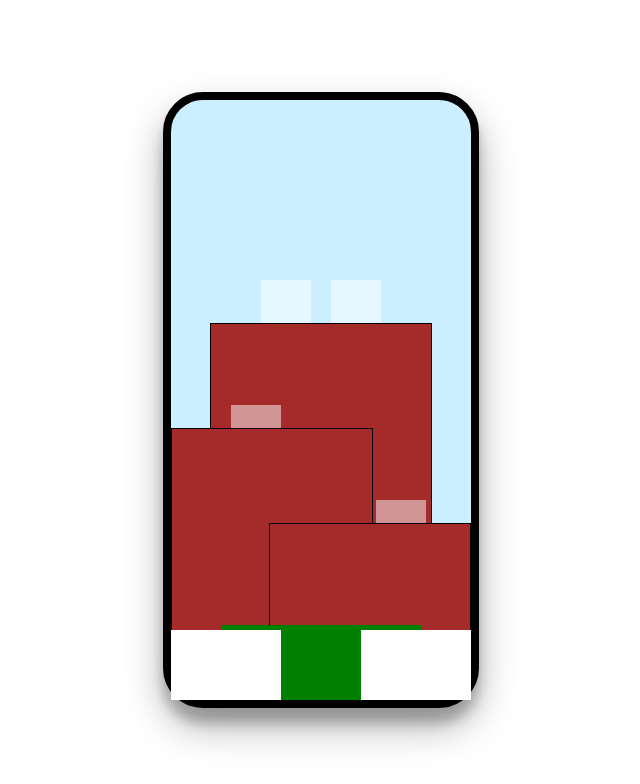
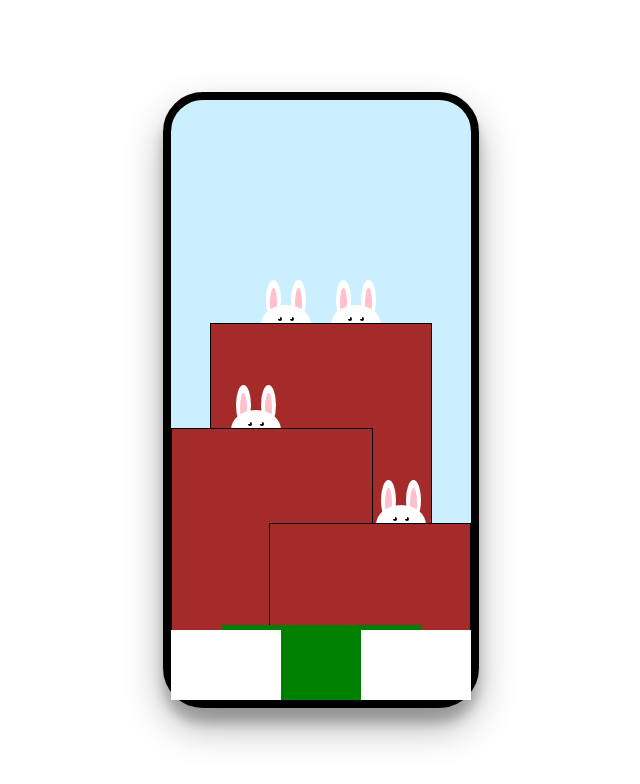
Before and after one commit to PabloTachella/animationland-pure-css, a plain HTML site: page index.html in a window 1280 px wide. Shown: the whole page, without its empty margins (319-959 px from the left). Drawn offline with Linux system fonts and the light colour scheme.

Commit message:
Se maquetaron y estilizaron los conejos

```diff
--- a/index.css
+++ b/index.css
@@ -4,6 +4,7 @@
 	--b-rabbit: white;
 	--b-mountain: brown;
 	--b-bush: green;
+	--ear-inner: pink;
 }
 body {
 	counter-reset: game;
@@ -29,17 +30,55 @@ body {
 	content: counter(game);
 }
 
+/* ----------- rabbit ----------- */
 .rabbit {
 	position: absolute;
 	width: 50px;
-	background-color: var(--b-rabbit);
-	opacity: 0.5;
+	background-color: rgb(0, 0, 0, 0);
 }
 .ear__outer {
+	position: absolute;
 	background-color: var(--b-rabbit);
+	border-radius: 90%;
 	height: 40px;
 	width: 15px;
 }
+.ear__inner{
+	background-color: var(--ear-inner);
+	border-radius: 90%;
+	margin: 8px auto;
+	width: 7px;
+	height: 30px;
+}
+.ear__outer_left {
+	left: 5px;
+}
+.ear__outer_right {
+	right: 5px;
+}
+.head {
+	background-color: var(--b-rabbit);
+	border-radius: 100%;
+	display: flex;
+	justify-content: center;
+	position: absolute;
+	top: 25px;
+	height: 40px;
+	width: 50px;
+}
+.eye {
+	background-color: black;
+	border-radius: 100%;
+	height: 4px;
+	margin: 12px 4px;
+	width: 4px;
+}
+.eye__twinkle {
+	background-color: white;
+	height: 2px;
+	width: 2px;
+}
+
 .mountain {
 	background-color: var(--b-mountain);
 	border: 1px solid black;
@@ -58,12 +97,12 @@ body {
 	width: 110px;
 }
 
-.layer-1 {
+.layer-1r {
 	height: 420px;
 	bottom: 0;
 	right: 90px;
 }
-.layer-2 {
+.layer-2r {
 	height: 420px;
 	bottom: 0;
 	left: 90px;
@@ -76,9 +115,9 @@ body {
 	height: 375px;
 	width: 220px;
 }
-.layer-4 {
+.layer-4r {
 	bottom: 0;
-	height: 295px;
+	height: 315px;
 	left: 60px;
 }
 .layer-5 {
@@ -87,9 +126,9 @@ body {
 	left: 0;
 	width: 200px;
 }
-.layer-6 {
+.layer-6r {
 	bottom: 0;
-	height: 200px;
+	height: 220px;
 	right: 45px;
 }
 .layer-7 {
--- a/index.html
+++ b/index.html
@@ -22,20 +22,72 @@
 	</ul>
 	<h3 class="count">Score: </h3> -->
 	<div class="phone">
-		<div class="layer-1 rabbit">
+		<div class="layer-1r rabbit">
 			<div class="ear__outer_left ear__outer">
-				<div class="ear__inner_left ear__inner"></div>
+				<div class="ear__inner"></div>
 			</div>
 			<div class="ear__outer_right ear__outer">
-				<div class="ear__inner_right ear__inner"></div>
+				<div class="ear__inner"></div>
 			</div>
-			<div class="head"></div>
+			<div class="head">
+				<div class="eye">
+					<div class="eye__twinkle"></div>
+				</div>
+				<div class="eye">
+					<div class="eye__twinkle"></div>
+				</div>
+			</div>
 		</div>
-		<div class="layer-2 rabbit"></div>
+		<div class="layer-2r rabbit">
+			<div class="ear__outer_left ear__outer">
+				<div class="ear__inner"></div>
+			</div>
+			<div class="ear__outer_right ear__outer">
+				<div class="ear__inner"></div>
+			</div>
+			<div class="head">
+				<div class="eye">
+					<div class="eye__twinkle"></div>
+				</div>
+				<div class="eye">
+					<div class="eye__twinkle"></div>
+				</div>
+			</div>
+		</div>
 		<div class="layer-3 mountain"></div>
-		<div class="layer-4 rabbit"></div>
+		<div class="layer-4r rabbit">
+			<div class="ear__outer_left ear__outer">
+				<div class="ear__inner"></div>
+			</div>
+			<div class="ear__outer_right ear__outer">
+				<div class="ear__inner"></div>
+			</div>
+			<div class="head">
+				<div class="eye">
+					<div class="eye__twinkle"></div>
+				</div>
+				<div class="eye">
+					<div class="eye__twinkle"></div>
+				</div>
+			</div>
+		</div>
 		<div class="layer-5 mountain"></div>
-		<div class="layer-6 rabbit"></div>
+		<div class="layer-6r rabbit">
+			<div class="ear__outer_left ear__outer">
+				<div class="ear__inner"></div>
+			</div>
+			<div class="ear__outer_right ear__outer">
+				<div class="ear__inner"></div>
+			</div>
+			<div class="head">
+				<div class="eye">
+					<div class="eye__twinkle"></div>
+				</div>
+				<div class="eye">
+					<div class="eye__twinkle"></div>
+				</div>
+			</div>
+		</div>
 		<div class="layer-7 mountain"></div>
 		<div class="layer-8 bush"></div>
 		<div class="layer-9 cloud"></div>
```
